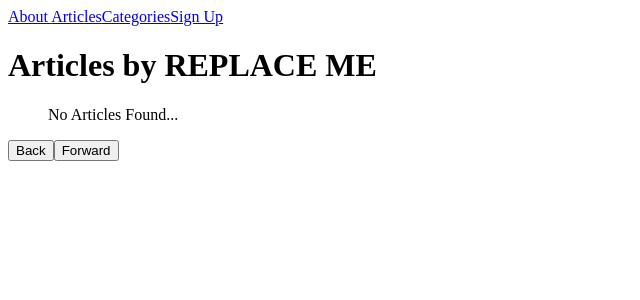
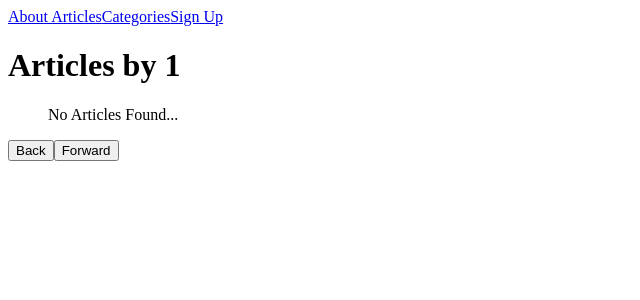
Before and after one commit to ARBUCHELI/REACT-ROUTER-V6-EXAMPLE, a React (Create React App) app: page /authors/1 in a window 1280 px wide. Shown: the top 300 px of the page, without its empty margins (0-640 px from the left). Built offline with nearby package versions, Linux system fonts and the light colour scheme; the HTML template or start-up script is replaced by a standard one.

Commit message:
feat: useParams

```diff
--- a/src/components/Author.js
+++ b/src/components/Author.js
@@ -14,7 +14,7 @@ export default function Author () {
 
   return (
     <main>
-      <h1>Articles by REPLACE ME</h1>
+      <h1>Articles by {name}</h1>
       <ul>
         {author && author.articles ? author.articles.map(slug => (
           <li key={slug}>
```
